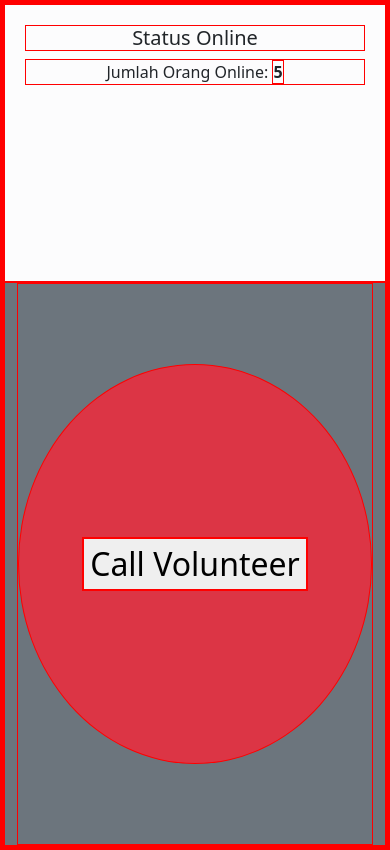
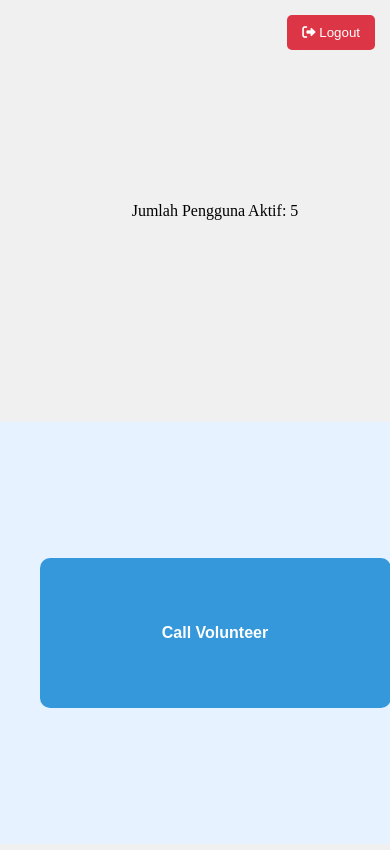
Before and after one commit to juanaxyz/MataHati, a PHP site: page /blind.php in a window 390 px wide. Run offline with PHP 8.4, Linux system fonts and the light colour scheme; the visitor is signed in with stand-in values (Sample User, id 1); some libraries are stand-ins or nearby versions.

Commit message:
adding fitur logout, logic login handler

```diff
--- a/blind.php
+++ b/blind.php
@@ -6,136 +6,158 @@ $account_type = isset($_SESSION['accountType']);
 // Memeriksa apakah pengguna sudah login
 if ($account_type != "blind") {
     header("Location: comp/error.html");
+    exit();
 }
 
+if (isset($_POST["logout"])) {
+    session_unset();
+    session_destroy();
+    header("location: index.php");
+}
 ?>
 
 <!DOCTYPE html>
-<html lang="en">
+<html lang="id">
 
 <head>
     <meta charset="UTF-8">
-    <meta name="viewport" content="width=device-width, initial-scale=1.0">
+    <meta name="viewport" content="width=device-width, initial-scale=1.0, maximum-scale=1.0, user-scalable=no">
     <title>MataHati</title>
-    <link rel="stylesheet" href="../assets/css/bootstrap.min.css">
+    <link rel="stylesheet" href="https://cdnjs.cloudflare.com/ajax/libs/font-awesome/6.0.0/css/all.min.css">
     <script src="https://code.responsivevoice.org/responsivevoice.js?key=O4BwsMp0"></script>
     <style>
-        * {
-            border: 1px, solid, red;
+        html,
+        body {
+            height: 100%;
+            margin: 0;
+            padding: 0;
         }
 
-        /* Tambahkan beberapa gaya untuk panel dan tombol */
-        #statusPanel {
+        .full-height {
             height: 100vh;
-            /* Panel status akan mengisi tinggi layar */
-            overflow-y: auto;
-            /* Jika konten lebih banyak, tambahkan scrollbar */
-            padding: 20px;
-            /* Beri sedikit padding untuk estetika */
+            display: flex;
         }
 
-        .big-button {
-            width: 100%;
-            /* Tombol akan mengambil lebar penuh */
-            height: 100px;
-            /* Tinggi tombol */
-            font-size: 1.5rem;
-            /* Ukuran font yang lebih besar */
+        .logout-container {
+            position: absolute;
+            top: 15px;
+            right: 15px;
+            z-index: 1000;
         }
 
-        @media (max-width: 768px) {
+        .logout-btn {
+            background-color: #dc3545;
+            color: white;
+            border: none;
+            padding: 10px 15px;
+            border-radius: 5px;
+            cursor: pointer;
+            transition: background-color 0.3s ease;
+        }
 
-            /* Di mobile, kita bisa menyesuaikan gaya lebih lanjut jika diperlukan */
-            #statusPanel {
-                height: auto;
-                /* Panel tidak perlu mengisi tinggi layar */
+        .logout-btn:hover {
+            background-color: #c82333;
+        }
+
+        .active-users-panel {
+            width: 30%;
+            background-color: #f0f0f0;
+            padding: 20px;
+            display: flex;
+            flex-direction: column;
+            justify-content: center;
+            align-items: center;
+            text-align: center;
+        }
+
+        .volunteer-call-panel {
+            width: 70%;
+            background-color: #e6f2ff;
+            display: flex;
+            justify-content: center;
+            align-items: center;
+            padding: 20px;
+        }
+
+        .call-volunteer-btn {
+            width: 80%;
+            max-width: 600px;
+            height: 400px;
+            background-color: #3498db;
+            color: white;
+            border: none;
+            border-radius: 10px;
+            font-size: 24px;
+            font-weight: bold;
+            cursor: pointer;
+            transition: background-color 0.3s ease;
+        }
+
+        .call-volunteer-btn:hover {
+            background-color: #2980b9;
+        }
+
+        /* Responsiveness */
+        @media screen and (max-width: 768px) {
+            .full-height {
+                flex-direction: column;
+            }
+
+            .active-users-panel,
+            .volunteer-call-panel {
+                width: 100%;
+                height: 50%;
+            }
+
+            .call-volunteer-btn {
+                height: 200px;
+                font-size: 18px;
+                width: 90%;
             }
         }
 
-        .row {
-            height: 100vh;
-        }
-
-        .rounded-circle {
-            width: 400px;
-            height: 400px;
-            text-align: center;
-            display: flex;
-            justify-content: center;
-            align-items: center;
-            background-color: #dc3545;
-            /* Red background */
-            border-radius: 50%;
-            /* Make it circular */
-            color: white;
-            /* Text color */
-            font-size: 2rem;
-            /* Font size */
-            cursor: pointer;
-            /* Pointer cursor on hover */
-            transition: background-color 0.3s, transform 0.3s;
-            /* Smooth transition */
-        }
-
-        .rounded-circle:hover {
-            background-color: #c82333;
-            /* Darker red on hover */
-            transform: scale(1.05);
-            /* Slightly enlarge on hover */
-        }
-
-        .rounded-circle:active {
-            transform: scale(0.95);
-            /* Slightly shrink on click */
-        }
-
-        /* Flexbox untuk menempatkan tombol di tengah */
-        .centered-container {
-            display: flex;
-            justify-content: center;
-            /* Horizontal center */
-            align-items: center;
-            /* Vertical center */
-            height: 100%;
-            /* Full height of parent */
+        @media screen and (max-width: 480px) {
+            .call-volunteer-btn {
+                height: 150px;
+                font-size: 16px;
+            }
         }
     </style>
 </head>
 
 <body>
-    <section class="container-fluid text-center">
-        <div class="row">
-            <div class="col-lg-2 col-md-12 bg-light-subtle" id="statusPanel">
-                <h5>Status Online</h5>
-                <p id="onlineCount">Jumlah Orang Online: <strong id="onlineNumber">5</strong></p>
-            </div>
-            <div class="col-lg-10 col-md-12 d-flex align-items-center bg-secondary">
-                <div class="centered-container w-100">
-                    <div class="rounded-circle" id="speakButton">
-                        <form method="POST">
-                            <button type="submit" name="call_volunteer">Call Volunteer</button>
-                        </form>
-                    </div>
-                </div>
-            </div>
+
+    <div class="logout-container">
+        <form action="blind.php" method="POST" >
+            <button type="submit" class="logout-btn" name="logout">
+                <i class="fas fa-sign-out-alt"></i> Logout
+            </button>
+        </form>
+    </div>
+
+    <div class="full-height">
+        <div class="active-users-panel" id="statusPanel">
+            <p>Jumlah Pengguna Aktif: <span id="onlinePeople">5</span></p>
         </div>
-    </section>
+        <div class="volunteer-call-panel">
+            <button class="call-volunteer-btn" id="speakButton">
+                Call Volunteer
+            </button>
+        </div>
+    </div>
 
     <script src="./assets/js/bootstrap.min.js"></script>
     <script>
-        // Fungsi untuk berbicara
         function speak(text) {
             responsiveVoice.speak(text, "Indonesian Female");
         }
 
-        // Event listener untuk bagian status
         document.getElementById('statusPanel').addEventListener('click', function() {
-            const onlineCount = document.getElementById('onlineNumber').textContent;
+            const onlineCount = document.getElementById('onlinePeople').textContent;
             const text = `Jumlah orang online ada: ${onlineCount} pengguna`;
             speak(text);
         });
 
-        // Event listener untuk tombol
         document.getElementById('speakButton').addEventListener('click', function() {
             const text = "Melakukan Panggilan. Silahkan Tunggu...!";
             speak(text);
```
Also changed, not shown: config/login.php (+9 -1 lines), config/logout.php (+17 -13 lines), config/signup.php (+112 -17 lines).
